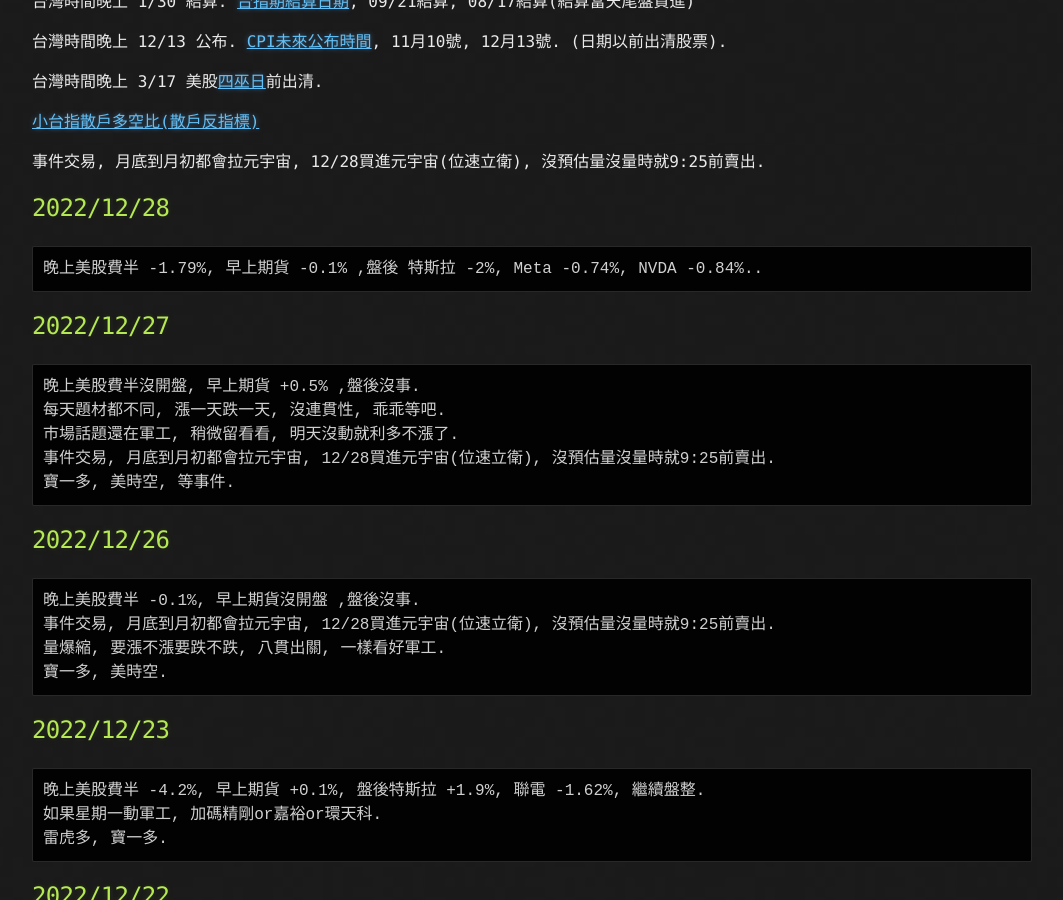
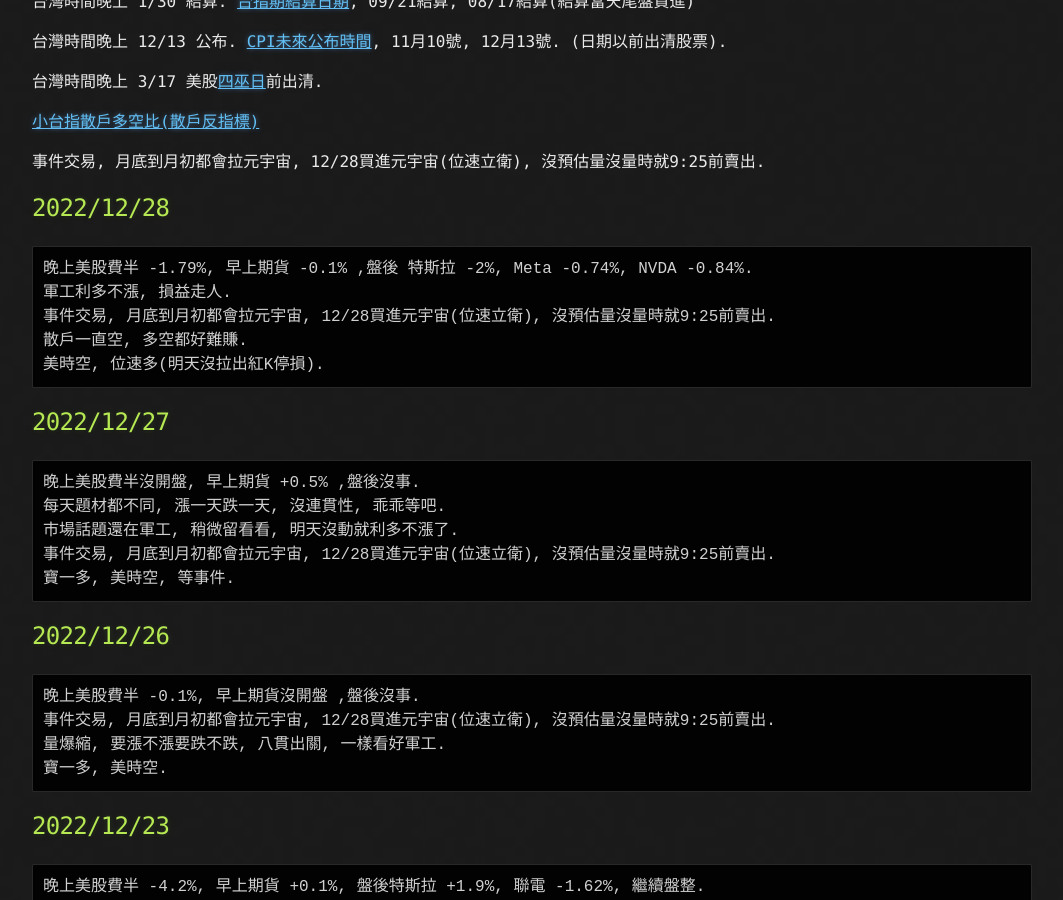
Before and after one commit to lepg5487/Stock_God, a Jekyll site: the page built from index.md, in a window 1280 px wide and 900 px high, scrolled down 388 px. Shown: the whole window, without its empty margins (108-1171 px from the left). Built offline with Jekyll 4.4.1, drawn with Linux system fonts in a browser that asks for light colours; our own code applies the rules of GitHub Pages for plain Markdown files.

Commit message:
Update index.md

````diff
--- a/index.md
+++ b/index.md
@@ -20,7 +20,11 @@ layout: testlayouts
 
 ## 2022/12/28
 ```
-晚上美股費半 -1.79%, 早上期貨 -0.1% ,盤後 特斯拉 -2%, Meta -0.74%, NVDA -0.84%..
+晚上美股費半 -1.79%, 早上期貨 -0.1% ,盤後 特斯拉 -2%, Meta -0.74%, NVDA -0.84%.
+軍工利多不漲, 損益走人.
+事件交易, 月底到月初都會拉元宇宙, 12/28買進元宇宙(位速立衛), 沒預估量沒量時就9:25前賣出.
+散戶一直空, 多空都好難賺.
+美時空, 位速多(明天沒拉出紅K停損).
 ```
 
 ## 2022/12/27
````
